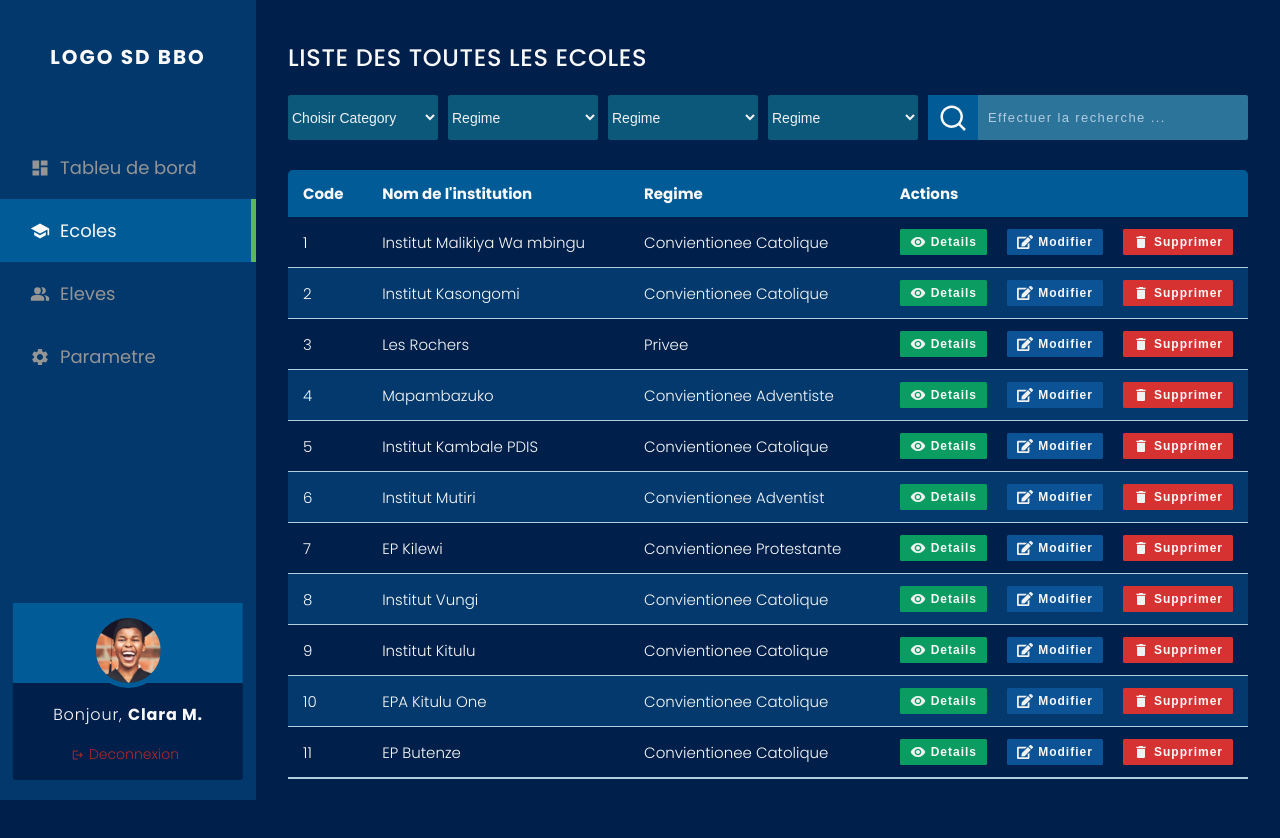
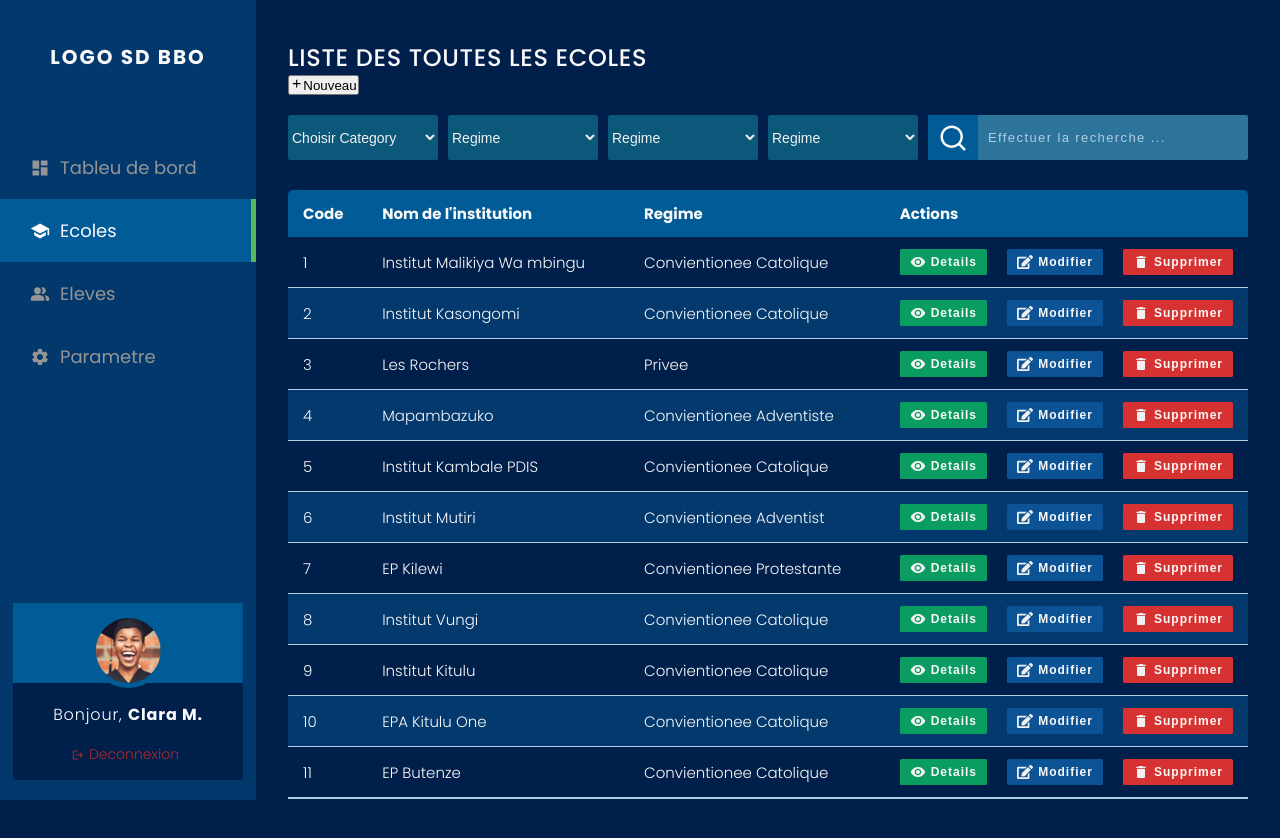
Before and after one commit to Mechack08/academic-subdivision-school-management, a React (Create React App) app: page /ecoles in a window 1280 px wide. Shown: the top 838 px of the page. Built offline with nearby package versions, Linux system fonts and the light colour scheme.

Commit message:
working on school display

```diff
--- a/src/components/school/index.jsx
+++ b/src/components/school/index.jsx
@@ -1,14 +1,35 @@
-import React from "react";
+import React, { useState } from "react";
 import Ecoles from "../ecoles";
 import Serchbar from "../serchBar";
 import "./school.css";
 import { schools } from "../../data";
+import { MdAdd } from "react-icons/md";
+import NewSchool from "../newSchool";
 
 const School = () => {
+  const [showPopUp, setShowPopUp] = useState(false);
+
+  // toggle popup
+  const showModal = () => {
+    setShowPopUp(true);
+  };
+
   return (
     <div className="school-container">
+      {showPopUp && (
+        <div className="popup-container show">
+          <NewSchool modal={setShowPopUp} />
+        </div>
+      )}
+
       <div className="header">
-        <h1>Liste des toutes les ecoles</h1>
+        <div className="head">
+          <h1>Liste des toutes les ecoles</h1>
+          <button className="add" onClick={showModal}>
+            <MdAdd className="icon" />
+            Nouveau
+          </button>
+        </div>
         <div className="filters">
           <div className="box regime">
             <select name="regime" id="regime">
```
